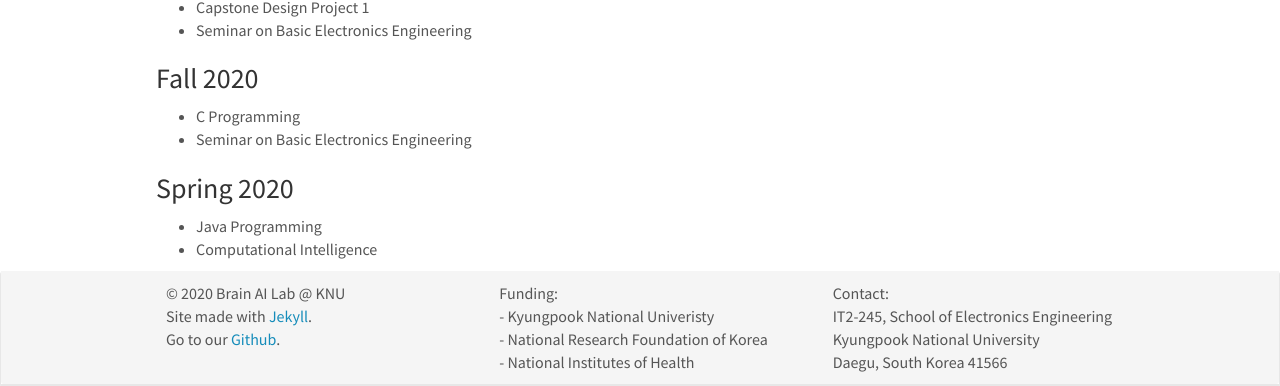
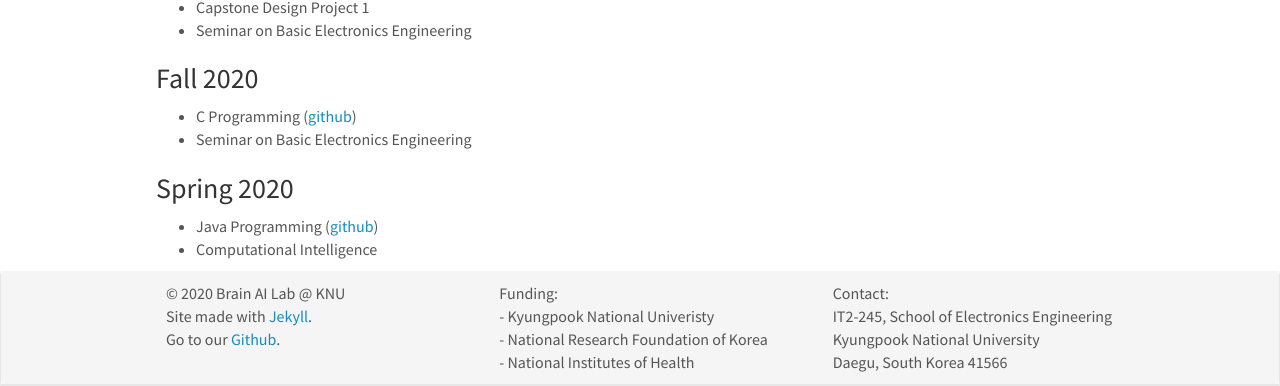
Before and after one commit to KNU-BrainAI/knu-brainai.github.io, a Jekyll site: the page built from _pages/teaching.md, in a window 1280 px wide. Shown: the part 228-614 px from the top of the page. Built offline with Jekyll 4.4.1, drawn with Linux system fonts in a browser that asks for light colours; nearby versions of some CDN libraries.

Commit message:
Update teaching.md

```diff
--- a/_pages/teaching.md
+++ b/_pages/teaching.md
@@ -14,9 +14,9 @@ permalink: /teaching/
 - Seminar on Basic Electronics Engineering
 
 ### Fall 2020
-- C Programming <br />
+- C Programming (<a href="https://github.com/KNU-BrainAI/C_2020_Fall">github</a>)<br />
 - Seminar on Basic Electronics Engineering
 
 ### Spring 2020
-- Java Programming <br />
+- Java Programming (<a href="https://github.com/KNU-BrainAI/Java_2020_Spring">github</a>)<br />
 - Computational Intelligence
```
